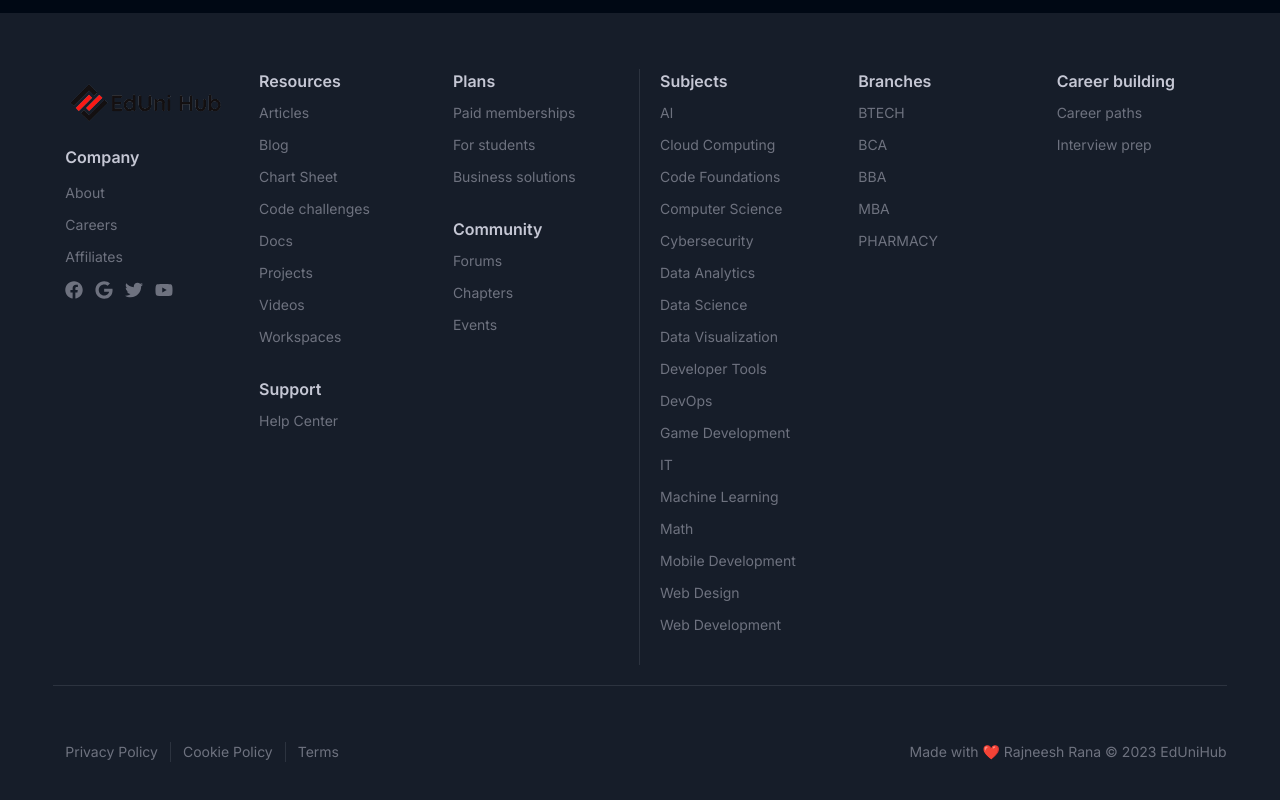
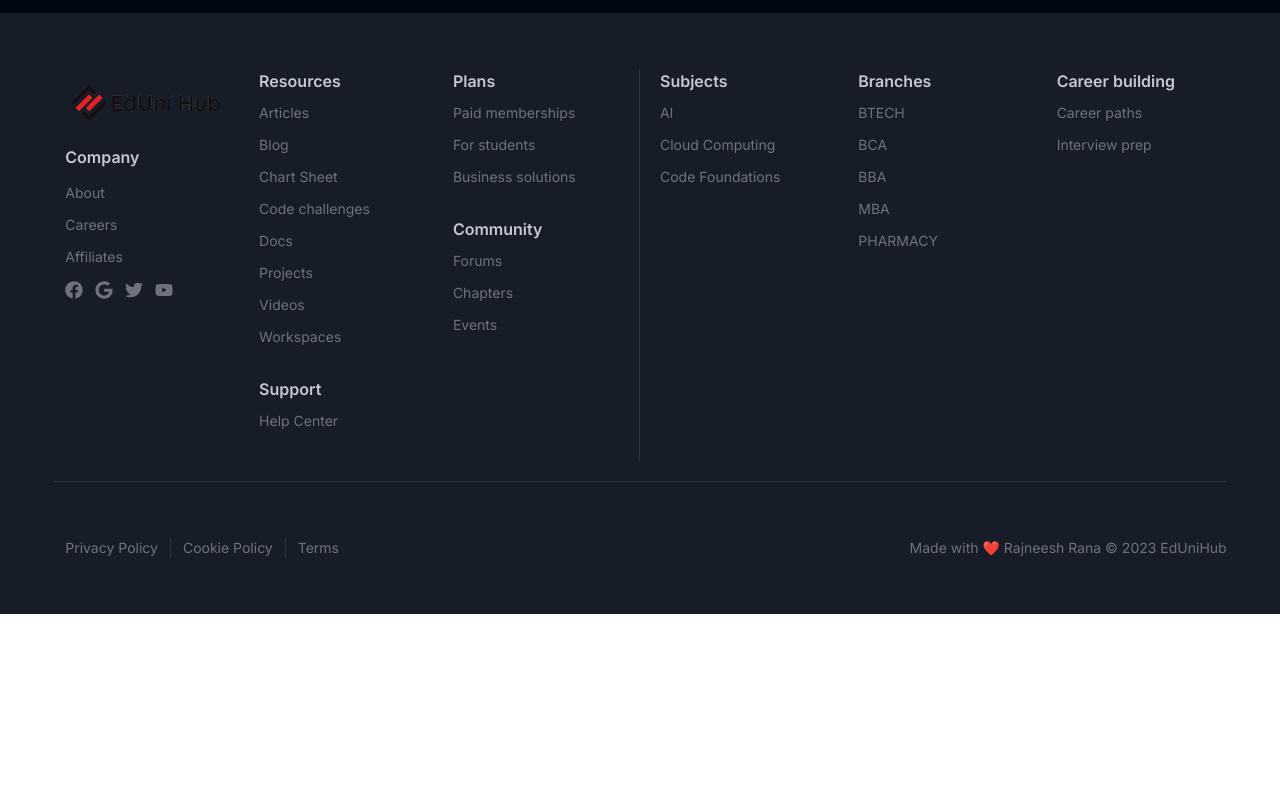
Before and after one commit to rajneeshrana0/EdUniHub, a React (Create React App) app: page / in a window 1280 px wide. Shown: the part 5188-5988 px from the top of the page. After the commit the page ends 5802 px from the top, so only its background shows below. Built offline with nearby package versions, Linux system fonts and the light colour scheme; no server answers; a web font is replaced by a local one.

Commit message:
Update footer-links.js

```diff
--- a/src/data/footer-links.js
+++ b/src/data/footer-links.js
@@ -5,20 +5,7 @@ export const FooterLink2 = [
       { title: "Al", link: "/al" },
       { title: "Cloud Computing", link: "/cloud-computing" },
       { title: "Code Foundations", link: "/code-foundations" },
-      { title: "Computer Science", link: "/computer-science" },
-      { title: "Cybersecurity", link: "/cybersecurity" },
-      { title: "Data Analytics", link: "/data-analytics" },
-      { title: "Data Science", link: "/data-science" },
-      { title: "Data Visualization", link: "/data-visualization" },
-      { title: "Developer Tools", link: "/developer-tools" },
-      { title: "DevOps", link: "/devops" },
-      { title: "Game Development", link: "/game-development" },
-      { title: "IT", link: "/it" },
-      { title: "Machine Learning", link: "/machine-learning" },
-      { title: "Math", link: "/math" },
-      { title: "Mobile Development", link: "/mobile-development" },
-      { title: "Web Design", link: "/web-design" },
-      { title: "Web Development", link: "/web-development" },
+
     ],
   },
   {
```
